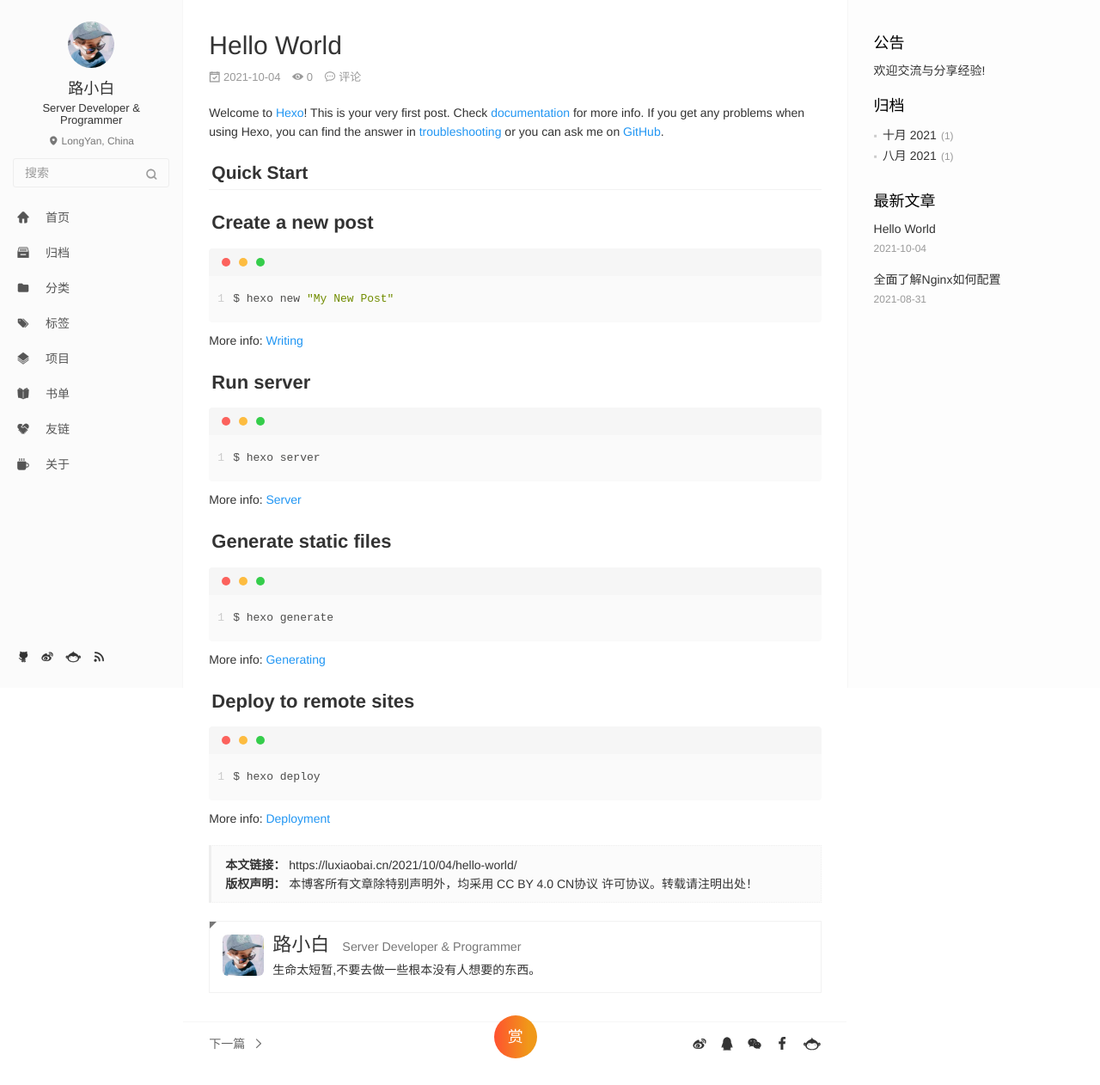
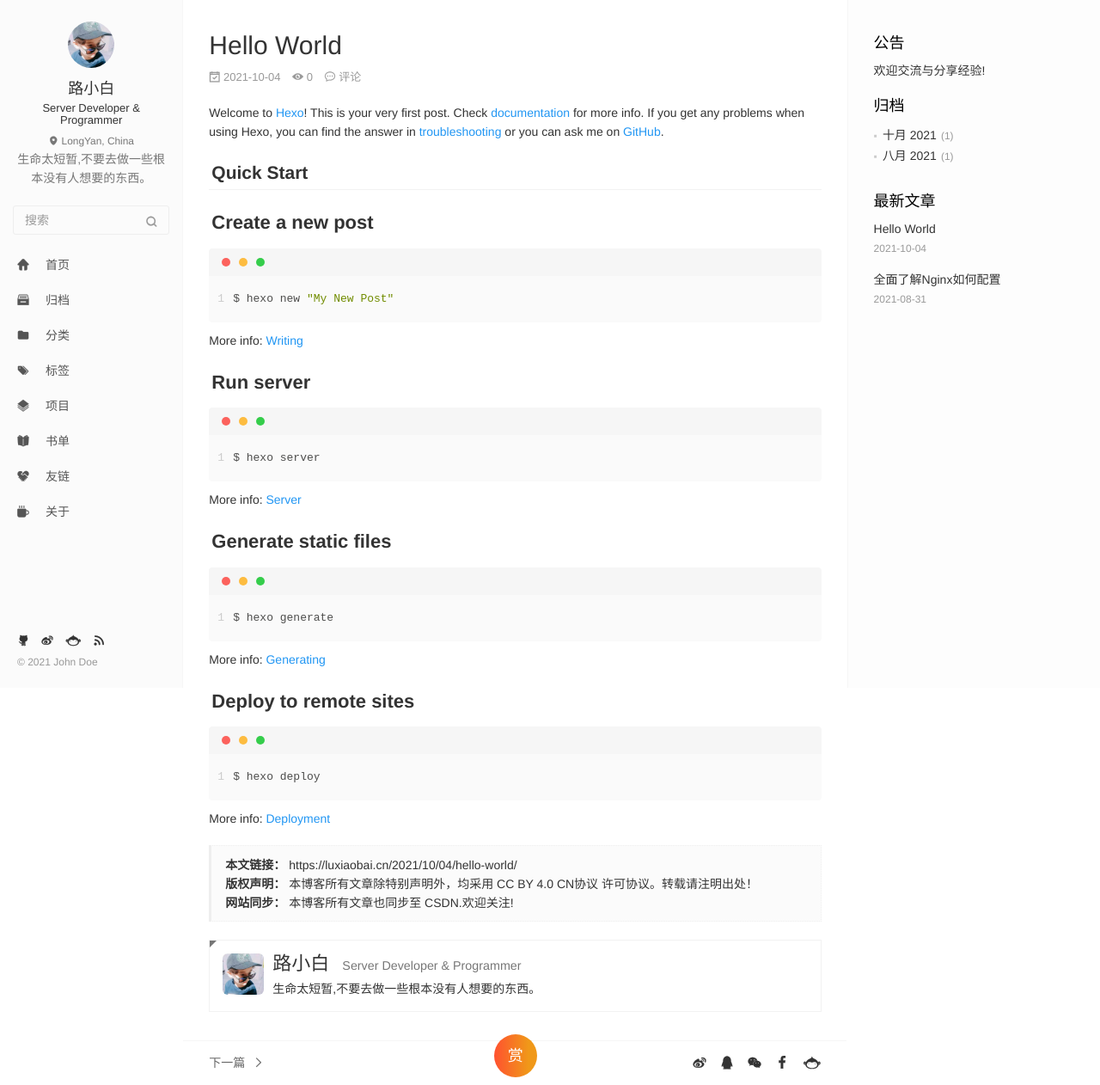
Before and after one commit to luxiaobai007/luxiaobai007.github.io, a plain HTML site: page 2021/10/04/hello-world/index.html in a window 1280 px wide. Shown: the whole page at 86% size. Before the commit the page ends 1240 px from the top, so only its background shows below. Drawn offline with nearby package versions, Linux system fonts and the light colour scheme; some packages are replaced by stand-ins of ours; a script that the page names is missing.

Commit message:
Site updated: 2021-10-07 23:25:13

```diff
--- a/2021/10/04/hello-world/index.html
+++ b/2021/10/04/hello-world/index.html
@@ -60,6 +60,7 @@
         <h2 id="name" class="hidden-xs hidden-sm">路小白</h2>
         <h3 id="title" class="hidden-xs hidden-sm hidden-md">Server Developer &amp; Programmer</h3>
         <small id="location" class="text-muted hidden-xs hidden-sm"><i class="icon icon-map-marker"></i> LongYan, China</small>
+        <p class="text-muted">生命太短暂,不要去做一些根本没有人想要的东西。</p>
       </div>
 
       <div class="search" id="search-form-wrap">
@@ -344,6 +345,9 @@
     <li class="post-copyright-license">
       <strong>版权声明： </strong> 本博客所有文章除特别声明外，均采用 <a href="http://creativecommons.org/licenses/by/4.0/deed.zh" target="_blank" rel="external">CC BY 4.0 CN协议</a> 许可协议。转载请注明出处！
     </li>
+    <li class="post-copyright-license">
+      <strong>网站同步： </strong> 本博客所有文章也同步至 <a href="https://blog.csdn.net/weixin_45268711" target="_blank" rel="external">CSDN</a>.欢迎关注!
+    </li>
   </ul>
 </blockquote>
 
@@ -471,6 +475,8 @@
 
     <div class="copyright">
 
+        &copy; 2021 John Doe
+
         <!-- <div class="publishby">
         	Theme by <a href="https://github.com/luxiaobai007" target="_blank"> luxiaobai007 </a>base on <a href="https://github.com/cofess/hexo-theme-pure" target="_blank">pure</a>.
         </div> -->
```
Also changed, not shown: 2021/08/31/nginx/index.html (+6 -0 lines), archives/2021/08/index.html (+3 -0 lines), archives/2021/10/index.html (+3 -0 lines), archives/2021/index.html (+3 -0 lines), archives/index.html (+3 -0 lines), index.html (+3 -0 lines).
